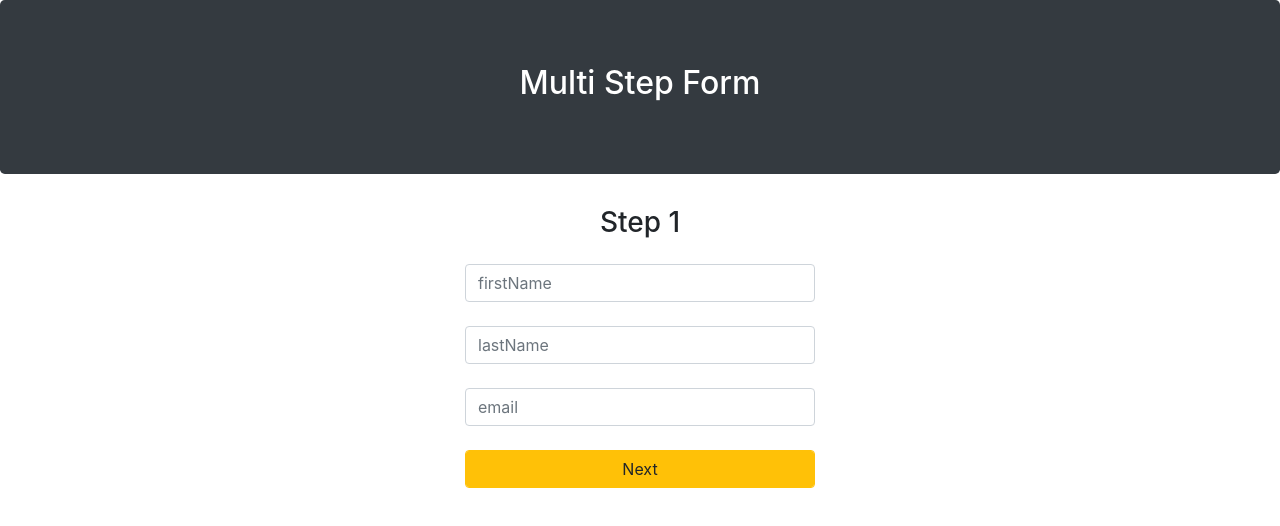
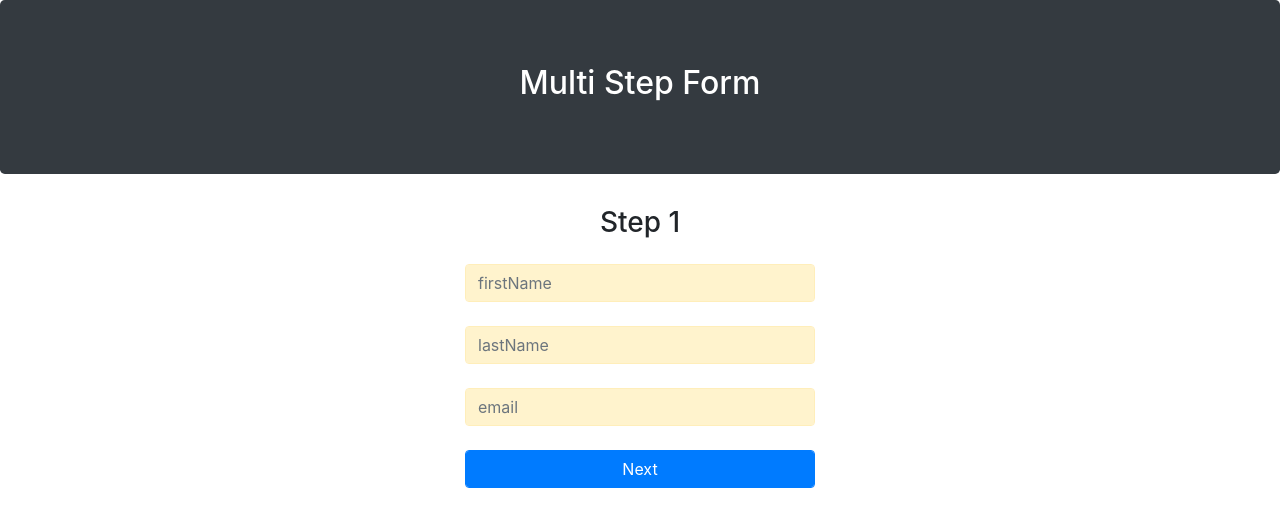
Before and after one commit to nebojsadj/MultiStepForm-React, a React (Create React App) app: page / in a window 1280 px wide. Shown: the top 526 px of the page. Built offline with nearby package versions, Linux system fonts and the light colour scheme.

Commit message:
add bootstrap alert

```diff
--- a/src/components/Confirm.js
+++ b/src/components/Confirm.js
@@ -22,7 +22,7 @@ function Confirm({ state }) {
           <Link to="/details" className="btn btn-secondary form-control mt-3">
             Back
           </Link>
-          <Link to="/home" className="btn btn-warning form-control mt-3">
+          <Link to="/home" className="btn btn-primary form-control mt-3">
             Confirm
           </Link>
         </div>
--- a/src/components/FormDetails.js
+++ b/src/components/FormDetails.js
@@ -25,7 +25,11 @@ function FormDetails({ inputChange, state }) {
             <input
               onChange={inputChange("profession")}
               type="text"
-              className="form-control"
+              className={
+                profession === ""
+                  ? "form-control alert-warning"
+                  : "form-control alert-success"
+              }
               placeholder="profession"
               value={profession}
             />
@@ -33,7 +37,11 @@ function FormDetails({ inputChange, state }) {
             <input
               onChange={inputChange("workStatus")}
               type="text"
-              className="form-control"
+              className={
+                workStatus === ""
+                  ? "form-control alert-warning"
+                  : "form-control alert-success"
+              }
               placeholder="workStatus"
               value={workStatus}
             />
@@ -41,7 +49,11 @@ function FormDetails({ inputChange, state }) {
             <input
               onChange={inputChange("phone")}
               type="text"
-              className="form-control"
+              className={
+                phone === ""
+                  ? "form-control alert-warning"
+                  : "form-control alert-success"
+              }
               placeholder="phone"
               value={phone}
             />
@@ -51,7 +63,7 @@ function FormDetails({ inputChange, state }) {
             </Link>
             <button
               onClick={toConfirm}
-              className="btn btn-warning form-control mt-3"
+              className="btn btn-primary form-control mt-3"
             >
               Next
             </button>
--- a/src/components/FormUser.js
+++ b/src/components/FormUser.js
@@ -13,7 +13,7 @@ function FormUser({ inputChange, state }) {
       firstName === "" ||
       lastName === "" ||
       email === "" ||
-      !email.includes("@gmail.com")
+      !email.includes("@")
     ) {
       history.push("/");
     } else {
@@ -30,7 +30,11 @@ function FormUser({ inputChange, state }) {
             <input
               onChange={inputChange("firstName")}
               type="text"
-              className="form-control"
+              className={
+                firstName === ""
+                  ? "form-control alert-warning"
+                  : "form-control alert-success"
+              }
               placeholder="firstName"
               value={firstName}
             />
@@ -38,7 +42,11 @@ function FormUser({ inputChange, state }) {
             <input
               onChange={inputChange("lastName")}
               type="text"
-              className="form-control"
+              className={
+                lastName === ""
+                  ? "form-control alert-warning"
+                  : "form-control alert-success"
+              }
               placeholder="lastName"
               value={lastName}
             />
@@ -46,12 +54,16 @@ function FormUser({ inputChange, state }) {
             <input
               onChange={inputChange("email")}
               type="text"
-              className="form-control"
+              className={
+                email === "" || !email.includes("@")
+                  ? "form-control alert-warning"
+                  : "form-control alert-success"
+              }
               placeholder="email"
               value={email}
             />
             <br />
-            <button onClick={nextForm} className="btn btn-warning form-control">
+            <button onClick={nextForm} className="btn btn-primary form-control">
               Next
             </button>
           </form>
```
